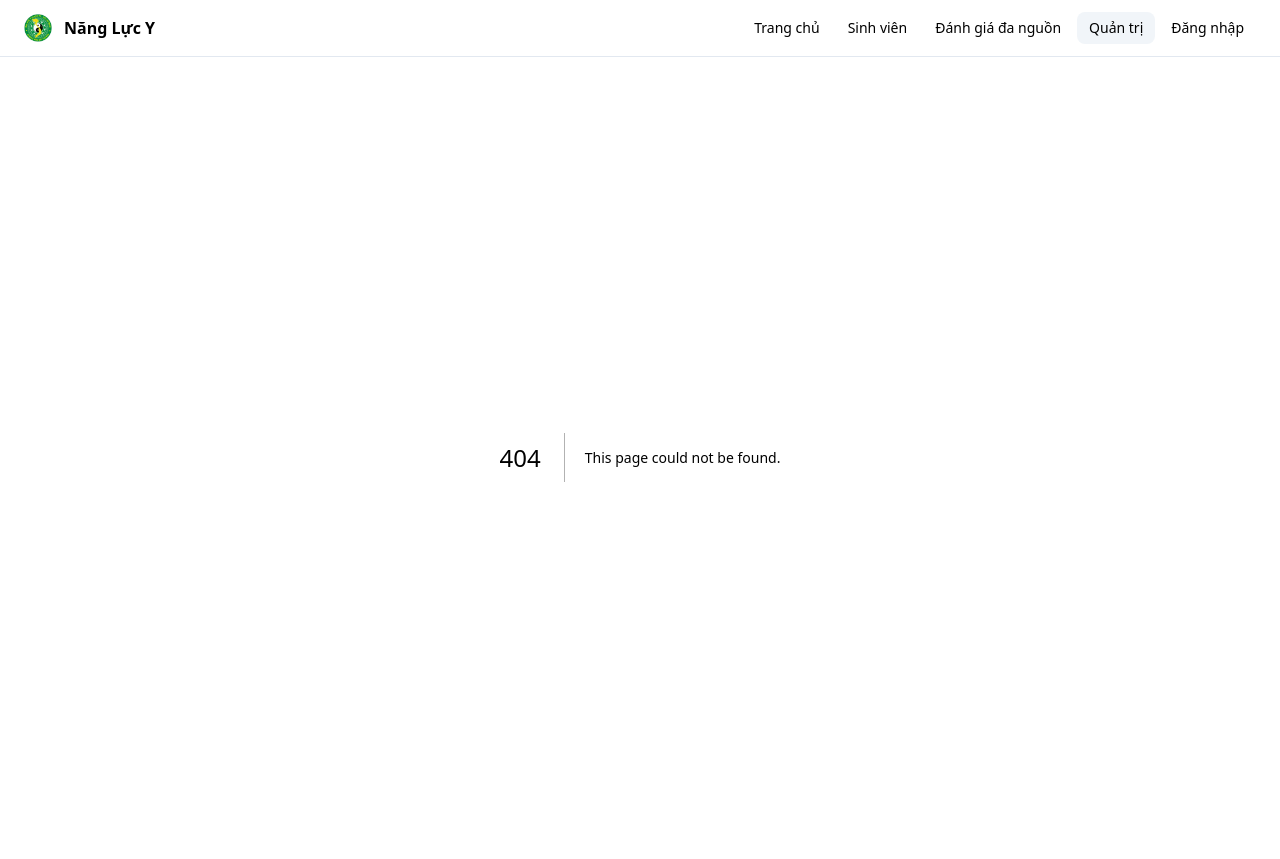
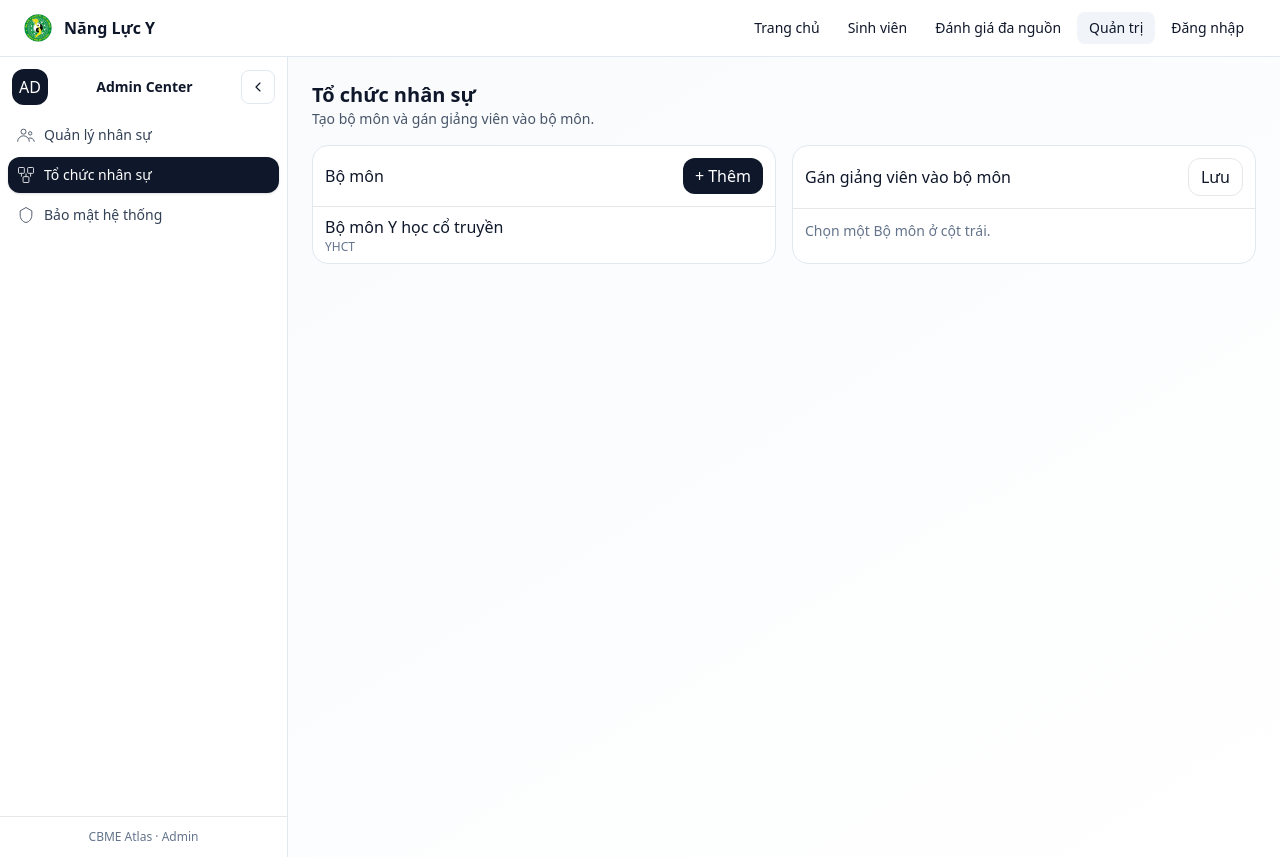
Before and after one commit to vophong90/CBME_Atlas, a Next.js app: page /admin/org in a window 1280 px wide. Before the commit this address had no page. Shown: the top 859 px of the page. Built offline with nearby package versions, Linux system fonts and the light colour scheme.

Commit message:
Create page.tsx

```diff
--- /dev/null
+++ b/app/admin/org/page.tsx
@@ -0,0 +1,63 @@
+'use client';
+import { useEffect, useState } from 'react';
+type Dept = { id: string; code: string; name: string; };
+type Staff = { user_id: string; full_name: string; email: string; };
+export default function AdminOrgPage() {
+  const [depts, setDepts] = useState<Dept[]>([]);
+  const [staff, setStaff] = useState<Staff[]>([]);
+  const [selected, setSelected] = useState<string | null>(null);
+
+  useEffect(() => {
+    // TODO: fetch depts & staff thật
+    setDepts([{ id: 'd1', code: 'YHCT', name: 'Bộ môn Y học cổ truyền' }]);
+    setStaff([{ user_id: 'u1', full_name: 'GV Một', email: 'gv1@uni.edu' }]);
+  }, []);
+
+  return (
+    <div className="space-y-4">
+      <header>
+        <div className="text-xl font-semibold">Tổ chức nhân sự</div>
+        <div className="text-slate-600 text-sm">Tạo bộ môn và gán giảng viên vào bộ môn.</div>
+      </header>
+      <div className="grid grid-cols-1 gap-4 lg:grid-cols-2">
+        <div className="rounded-2xl border border-slate-200 bg-white">
+          <div className="flex items-center justify-between border-b p-3">
+            <div className="font-medium">Bộ môn</div>
+            <button className="rounded-xl bg-slate-900 px-3 py-1.5 text-white">+ Thêm</button>
+          </div>
+          <ul className="divide-y">
+            {depts.map(d => (
+              <li key={d.id} className={['px-3 py-2 cursor-pointer hover:bg-slate-50', selected===d.id ? 'bg-slate-50' : ''].join(' ')} onClick={() => setSelected(d.id)}>
+                <div className="font-medium">{d.name}</div>
+                <div className="text-xs text-slate-500">{d.code}</div>
+              </li>
+            ))}
+          </ul>
+        </div>
+
+        <div className="rounded-2xl border border-slate-200 bg-white">
+          <div className="flex items-center justify-between border-b p-3">
+            <div className="font-medium">Gán giảng viên vào bộ môn</div>
+            <button className="rounded-xl border px-3 py-1.5">Lưu</button>
+          </div>
+          <div className="p-3">
+            {!selected ? (
+              <div className="text-slate-500 text-sm">Chọn một Bộ môn ở cột trái.</div>
+            ) : (
+              <div className="space-y-2">
+                {staff.map(s => (
+                  <label key={s.user_id} className="flex items-center gap-2">
+                    <input type="checkbox" className="h-4 w-4" />
+                    <span>{s.full_name} <span className="text-slate-500 text-xs">({s.email})</span></span>
+                    <span className="ml-auto text-xs text-slate-500">Trưởng BM?</span>
+                    <input type="checkbox" className="h-4 w-4" />
+                  </label>
+                ))}
+              </div>
+            )}
+          </div>
+        </div>
+      </div>
+    </div>
+  );
+}
```
